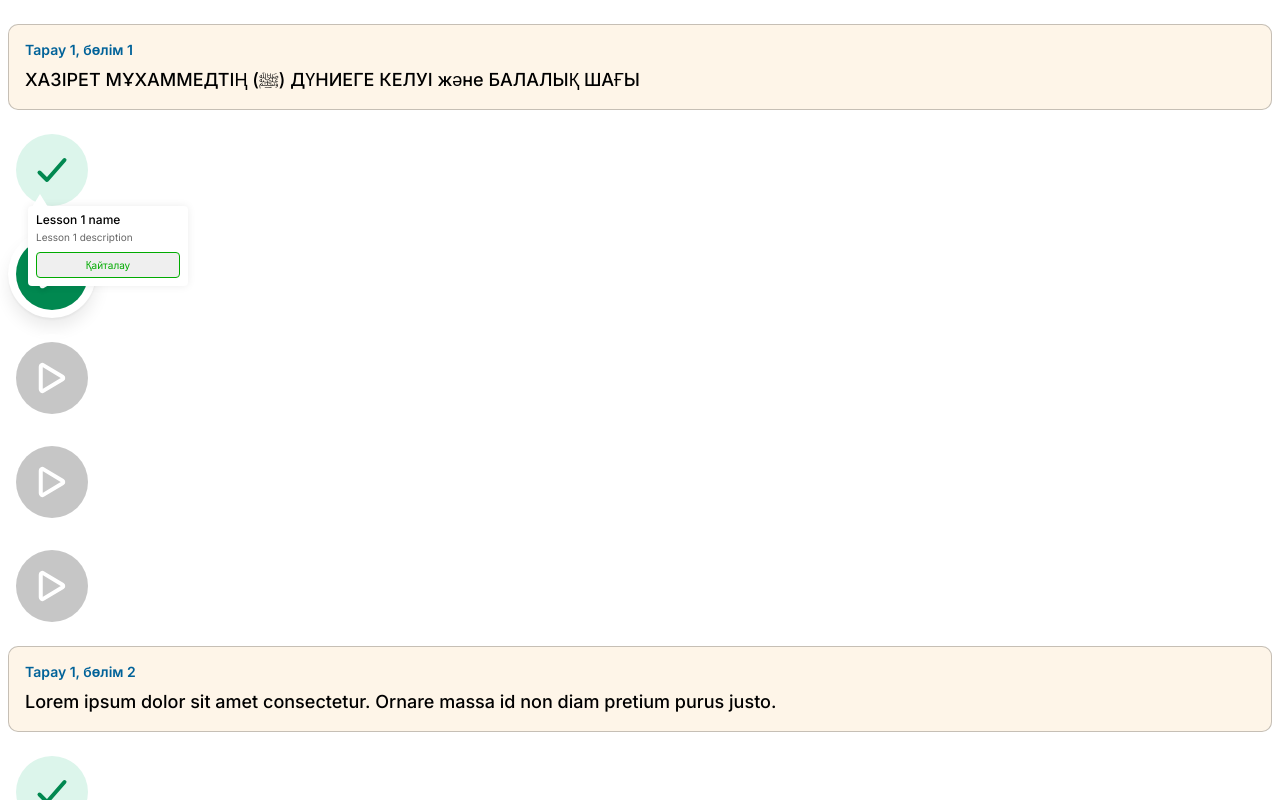
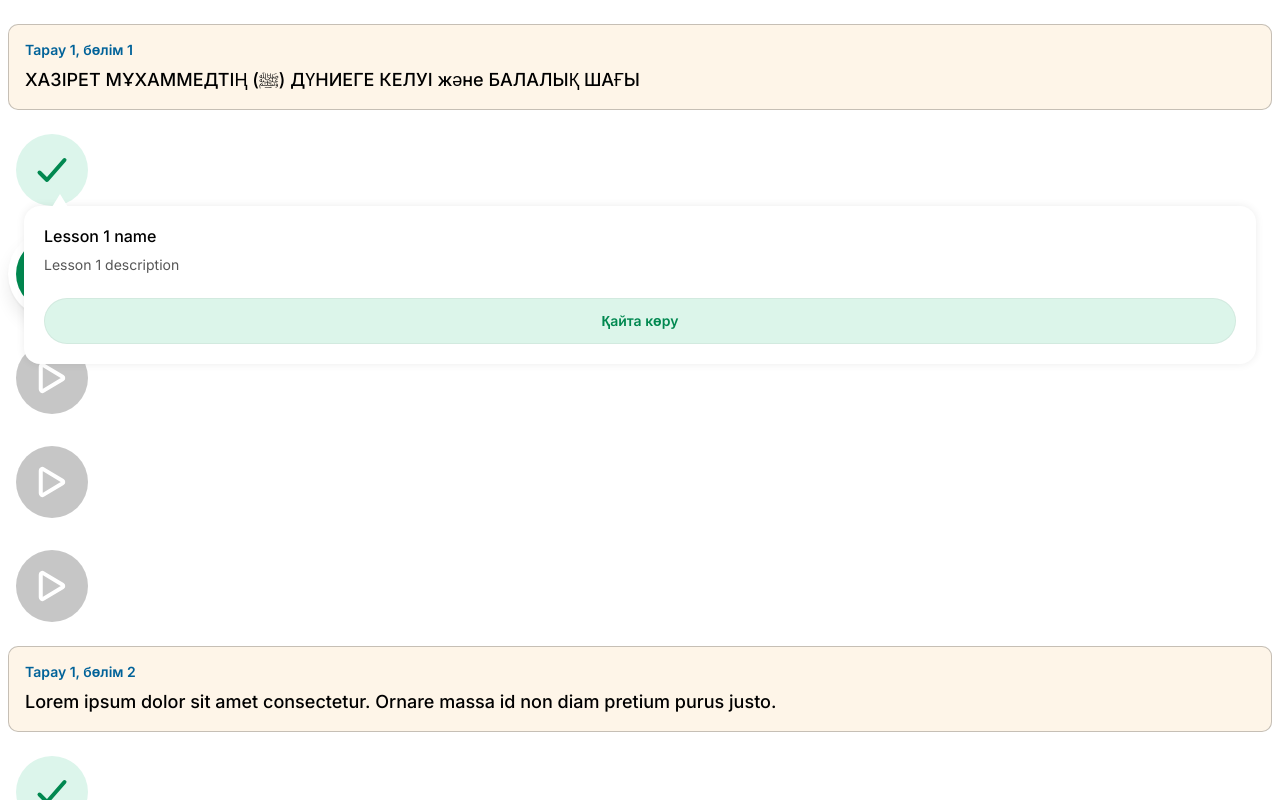
Before and after one commit to Mykty-Ayan/seerah-frontend, a React (Vite) app: page / in a window 1280 px wide. Both pictures are taken after a click on the button 52 px from the left and 170 px from the top of the page. Shown: the top 800 px of the page. Built offline with nearby package versions, Linux system fonts and the light colour scheme.

Commit message:
feat: update LessonBeginPopup

```diff
--- a/src/components/LessonBeginPopup/index.css
+++ b/src/components/LessonBeginPopup/index.css
@@ -2,14 +2,15 @@
   visibility: visible;
   opacity: 1;
   position: absolute;
-  width: 160px;
-  border-radius: 4px;
+  left: 24px;
+  right: 24px;
+  border-radius: 16px;
   background-color: white;
   display: flex;
   flex-direction: column;
-  row-gap: 4px;
+  row-gap: 8px;
   box-sizing: border-box;
-  padding: 8px;
+  padding: 20px;
   -webkit-box-shadow: 0px 0px 8px 0px rgba(0, 0, 0, 0.08);
   -moz-box-shadow: 0px 0px 8px 0px rgba(0, 0, 0, 0.08);
   box-shadow: 0px 0px 8px 0px rgba(0, 0, 0, 0.08);
@@ -20,14 +21,15 @@
   visibility: hidden;
   opacity: 0;
   position: absolute;
-  width: 160px;
-  border-radius: 4px;
+  left: 24px;
+  right: 24px;
+  border-radius: 16px;
   background-color: white;
   display: flex;
   flex-direction: column;
-  row-gap: 4px;
+  row-gap: 8px;
   box-sizing: border-box;
-  padding: 8px;
+  padding: 20px;
   -webkit-box-shadow: 0px 0px 8px 0px rgba(0, 0, 0, 0.08);
   -moz-box-shadow: 0px 0px 8px 0px rgba(0, 0, 0, 0.08);
   box-shadow: 0px 0px 8px 0px rgba(0, 0, 0, 0.08);
@@ -51,46 +53,55 @@
   padding: 0;
   font-family: 'Inter', Arial, Helvetica, sans-serif;
   font-weight: 500;
-  font-size: 12px;
-  line-height: 12px;
+  font-size: 16px;
+  line-height: 20px;
   color: black;
 }
 
 .lesson-begin-popup__lesson-description {
   margin: 0;
-  margin-bottom: 4px;
   padding: 0;
   font-family: 'Inter', Arial, Helvetica, sans-serif;
   font-weight: 400;
-  font-size: 10px;
-  line-height: 14px;
-  color: #666666;
-}
-
-.lesson-begin-popup__previous-lesson-not-learned {
-  margin: 0;
-  padding: 0;
-  font-family: 'Inter', Arial, Helvetica, sans-serif;
-  font-weight: 400;
-  font-size: 8px;
-  line-height: 10px;
-  color: #FF1F02;
+  font-size: 14px;
+  line-height: 22px;
+  color: rgba(30, 30, 30, 0.75);
 }
 
 .lesson-begin-popup__button {
   margin: 0;
+  margin-top: 14px;
   padding: 0;
   box-sizing: border-box;
-  border: 0.5px solid #01AB01;
-  border-radius: 4px;
+  border: none;
+  border-radius: 100px;
   width: 100%;
-  height: 26px;
+  height: 46px;
   font-family: 'Inter', Arial, Helvetica, sans-serif;
-  font-weight: 400;
-  font-size: 10px;
-  line-height: 10px;
-  color: #01AB01;
+  font-weight: 600;
+  font-size: 14px;
+  line-height: 18px;
+  color: white;
   cursor: pointer;
+  background-color: #018850;
+}
+
+.lesson-begin-popup__button--repeat {
+  margin: 0;
+  margin-top: 14px;
+  padding: 0;
+  box-sizing: border-box;
+  border: 1px solid rgba(30, 30, 30, 0.05);
+  border-radius: 100px;
+  width: 100%;
+  height: 46px;
+  font-family: 'Inter', Arial, Helvetica, sans-serif;
+  font-weight: 600;
+  font-size: 14px;
+  line-height: 18px;
+  color: #018850;
+  cursor: pointer;
+  background-color: #DCF5EA;
 }
 
 .lesson-begin-popup__button:active {
@@ -99,16 +110,29 @@
 
 .lesson-begin-popup__button--disabled {
   margin: 0;
+  margin-top: 14px;
   padding: 0;
   box-sizing: border-box;
-  border: 0.5px solid #BBBBBB;
-  border-radius: 4px;
+  border: 1px solid #E7E7EB;
+  border-radius: 100px;
   width: 100%;
-  height: 26px;
+  height: 46px;
+  font-family: 'Inter', Arial, Helvetica, sans-serif;
+  font-weight: 600;
+  font-size: 14px;
+  line-height: 18px;
+  color: #C7C7CB;
+  cursor: pointer;
+  background-color: #F2F2F7;
+}
+
+.lesson-begin-popup__previous-lesson-not-learned {
+  margin: 0;
+  padding: 0;
   font-family: 'Inter', Arial, Helvetica, sans-serif;
   font-weight: 400;
-  font-size: 10px;
-  line-height: 10px;
-  color: #BBBBBB;
-  cursor: pointer;
+  font-size: 12px;
+  line-height: 14px;
+  color: #C72041;
+  text-align: center;
 }
--- a/src/components/LessonBeginPopup/index.tsx
+++ b/src/components/LessonBeginPopup/index.tsx
@@ -31,24 +31,35 @@ const LessonBeginPopup = ({ chapter, lesson, coordinates, isVisible }: LessonBeg
   };
   return (
     <>
-      <div className={isVisible ? 'lesson-begin-popup' : 'lesson-begin-popup--hidden'} style={{left: coordinates.x, top: coordinates.y}}>
-        <div className='lesson-begin-popup__triangle'></div>
+      <div className={isVisible ? 'lesson-begin-popup' : 'lesson-begin-popup--hidden'} style={{top: coordinates.y}}>
+        <div className='lesson-begin-popup__triangle' style={{left: coordinates.x}}></div>
         <h3 className='lesson-begin-popup__lesson-name'>{lesson?.name}</h3>
         <p className='lesson-begin-popup__lesson-description'>{lesson?.description}</p>
+        {
+          isPrevLessonLearned()
+          ?
+          <button
+            onClick={() => navigate(`chapters/${chapter?.id}/lessons/${lesson?.id}`)}
+            type='button'
+            className={lesson?.isFinished ? 'lesson-begin-popup__button--repeat' : 'lesson-begin-popup__button'}
+          >
+            {lesson?.isFinished ? 'Қайта көру' : 'Бастау'}
+          </button>
+          :
+          <button
+            type='button'
+            className='lesson-begin-popup__button--disabled'
+            disabled={true}
+          >
+            Бастау
+          </button>
+        }
         {
           !isPrevLessonLearned() &&
           <p className='lesson-begin-popup__previous-lesson-not-learned'>
             Бұл сабақты ашу үшін, алдыңғы сабақты өтуіңіз қажет
           </p>
         }
-        <button
-          onClick={() => navigate(`chapters/${chapter?.id}/lessons/${lesson?.id}`)}
-          type='button'
-          className={isPrevLessonLearned() ? 'lesson-begin-popup__button' : 'lesson-begin-popup__button--disabled'}
-          disabled={!isPrevLessonLearned()}
-        >
-          {lesson?.isFinished ? 'Қайталау' : 'Бастау'}
-        </button>
       </div>
     </>
   )
```
